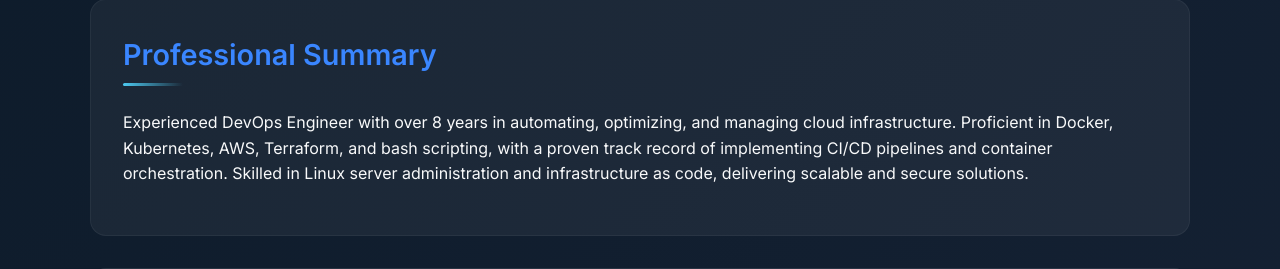
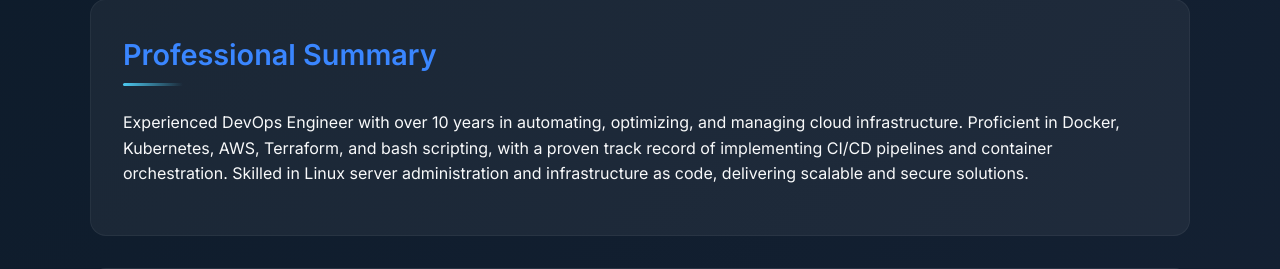
Before and after one commit to khevi/my-resume-destop, a Flask app: page / in a window 1280 px wide. Shown: the part 343-612 px from the top of the page. Run offline with Flask 3, Linux system fonts and the light colour scheme.

Commit message:
my new tag chng

```diff
--- a/templates/index.html
+++ b/templates/index.html
@@ -279,7 +279,7 @@
 
         <section class="section summary">
             <h2>Professional Summary</h2>
-            <p>Experienced DevOps Engineer with over 8 years in automating, optimizing, and managing cloud infrastructure. Proficient in Docker, Kubernetes, AWS, Terraform, and bash scripting, with a proven track record of implementing CI/CD pipelines and container orchestration. Skilled in Linux server administration and infrastructure as code, delivering scalable and secure solutions.</p>
+            <p>Experienced DevOps Engineer with over 10 years in automating, optimizing, and managing cloud infrastructure. Proficient in Docker, Kubernetes, AWS, Terraform, and bash scripting, with a proven track record of implementing CI/CD pipelines and container orchestration. Skilled in Linux server administration and infrastructure as code, delivering scalable and secure solutions.</p>
         </section>
 
         <section class="section">
```
Also changed, not shown: .github/workflows/ci.yml.
